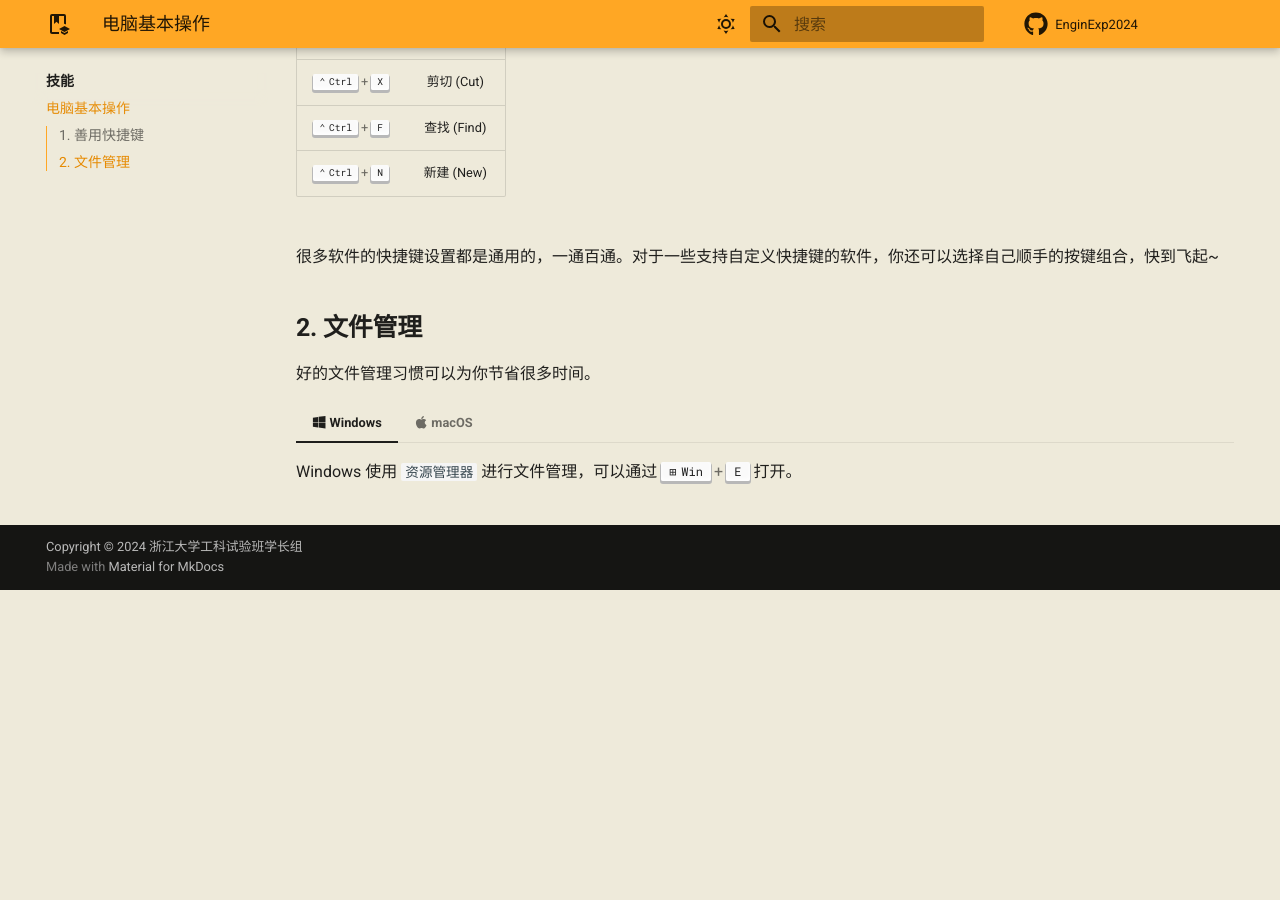
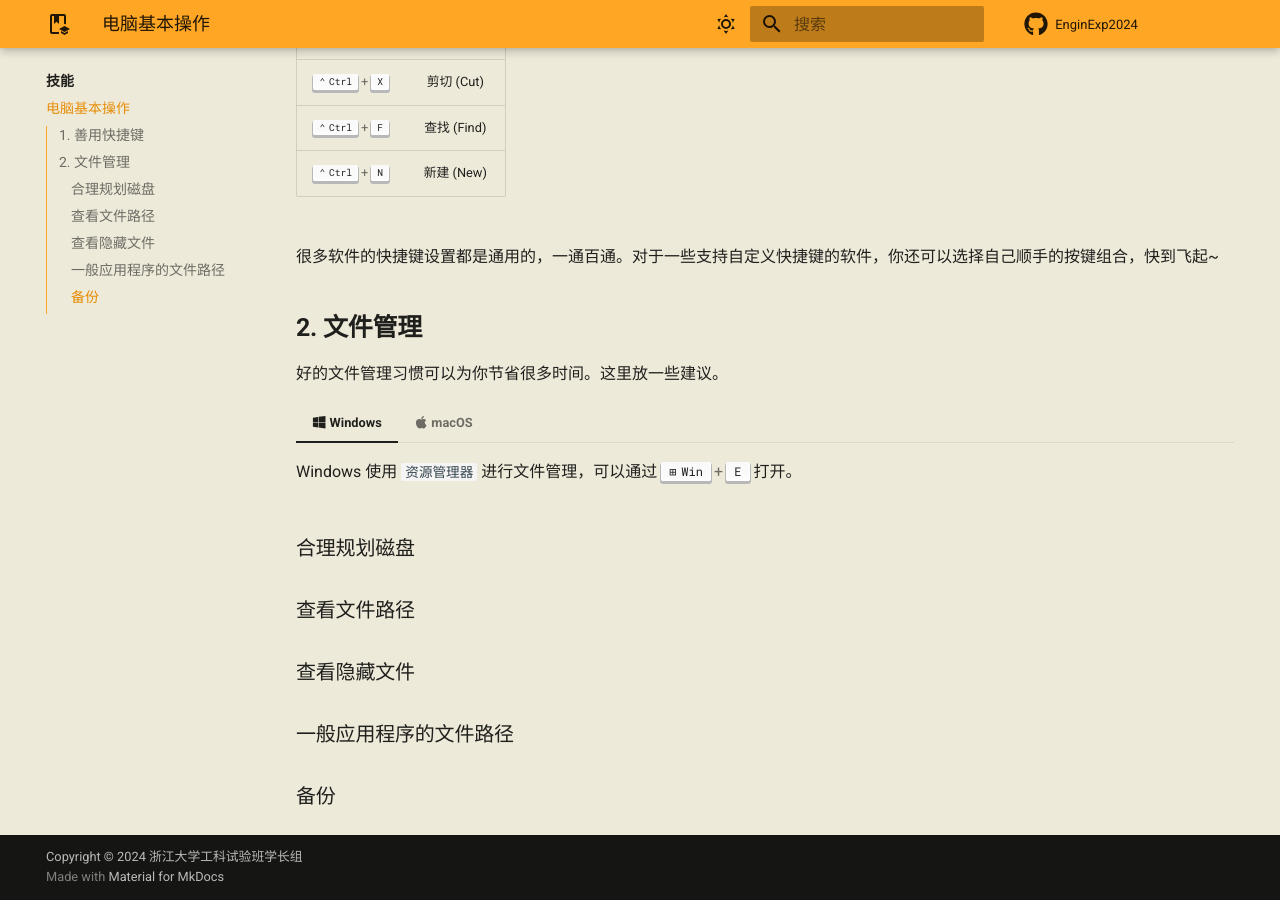
Before and after one commit to ZJU-EnginPilot/Kickstart2024, an MkDocs documentation site: the page built from docs/Skills/PCop.md, in a window 1280 px wide and 900 px high, scrolled down 1058 px. Built offline with MkDocs 1.6.1 and Material for MkDocs 9.7.7, drawn with Linux system fonts in a browser that asks for light colours; comment, search, counter and statistics services are not loaded; before the commit the page ends 1648 px from its top, so only the background shows below that; some of the changed lines change nothing that is shown.

Commit message:
added content

```diff
--- a/docs/Skills/PCop.md
+++ b/docs/Skills/PCop.md
@@ -55,7 +55,7 @@
 
 ## **2. 文件管理**
 
-好的文件管理习惯可以为你节省很多时间。
+好的文件管理习惯可以为你节省很多时间。这里放一些建议。
 
 === ":fontawesome-brands-windows: Windows"
 
@@ -67,3 +67,13 @@
 === ":fontawesome-brands-apple: macOS"
 
     macOS 使用 `Finder` 进行文件管理。
+
+### 合理规划磁盘
+
+### 查看文件路径
+
+### 查看隐藏文件
+
+### 一般应用程序的文件路径
+
+### 备份
--- a/mkdocs.yml
+++ b/mkdocs.yml
@@ -109,8 +109,20 @@ extra_css:
 
 nav:
   - 主页: "index.md"
-  - 学习: "Study/index.md"
-  - 生活: "Life/index.md"
+  - 学习:
+    - "Study/index.md"
+    - 如何毕业: "Study/How2Grad.md"
+    - 毕业之外: "Study/BeyondGrad.md"
+  - 生活:
+    - "Life/index.md"
+    - 安全: "Life/Safety.md"
+    - 衣: "Life/Clothes.md"
+    - 食: "Life/Food.md"
+    - 住: "Life/Accommodation.md"
+    - 行: "Life/Transportation.md"
+    - 游: "Life/Entertainment.md"
+    - 校园网: "Life/ZJUNet.md"
+    - 社团: "Life/Clubs.md"
   - 技能:
     - "Skills/index.md"
     - 电脑基本操作: "Skills/PCop.md"
```
Also changed, not shown: docs/Life/Accommodation.md (added), docs/Life/Clothes.md (added), docs/Life/Clubs.md (added), docs/Life/Entertainment.md (added), docs/Life/Food.md (added), docs/Life/Safety.md (added), docs/Life/Transportation.md (added), docs/Life/ZJUNet.md (added), docs/Study/BeyondGrad.md (added), docs/Study/How2Grad.md (added).
